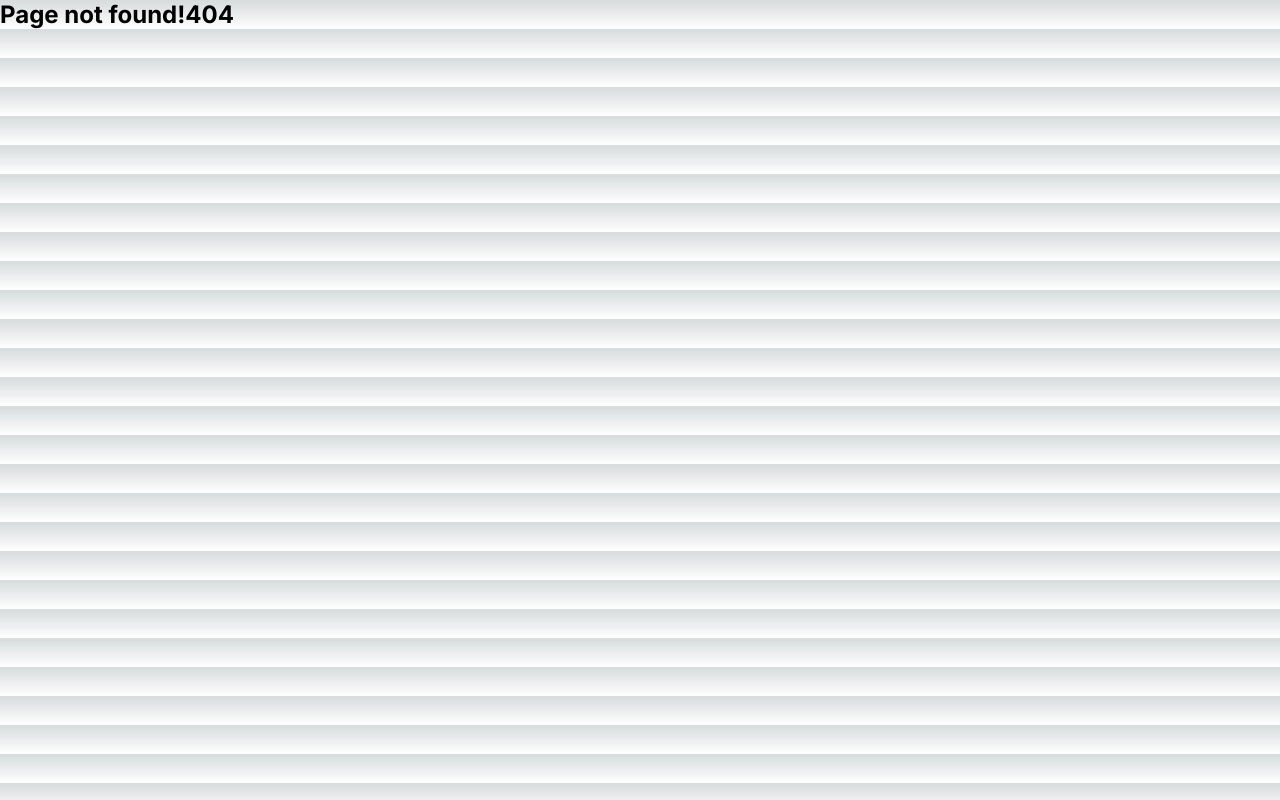
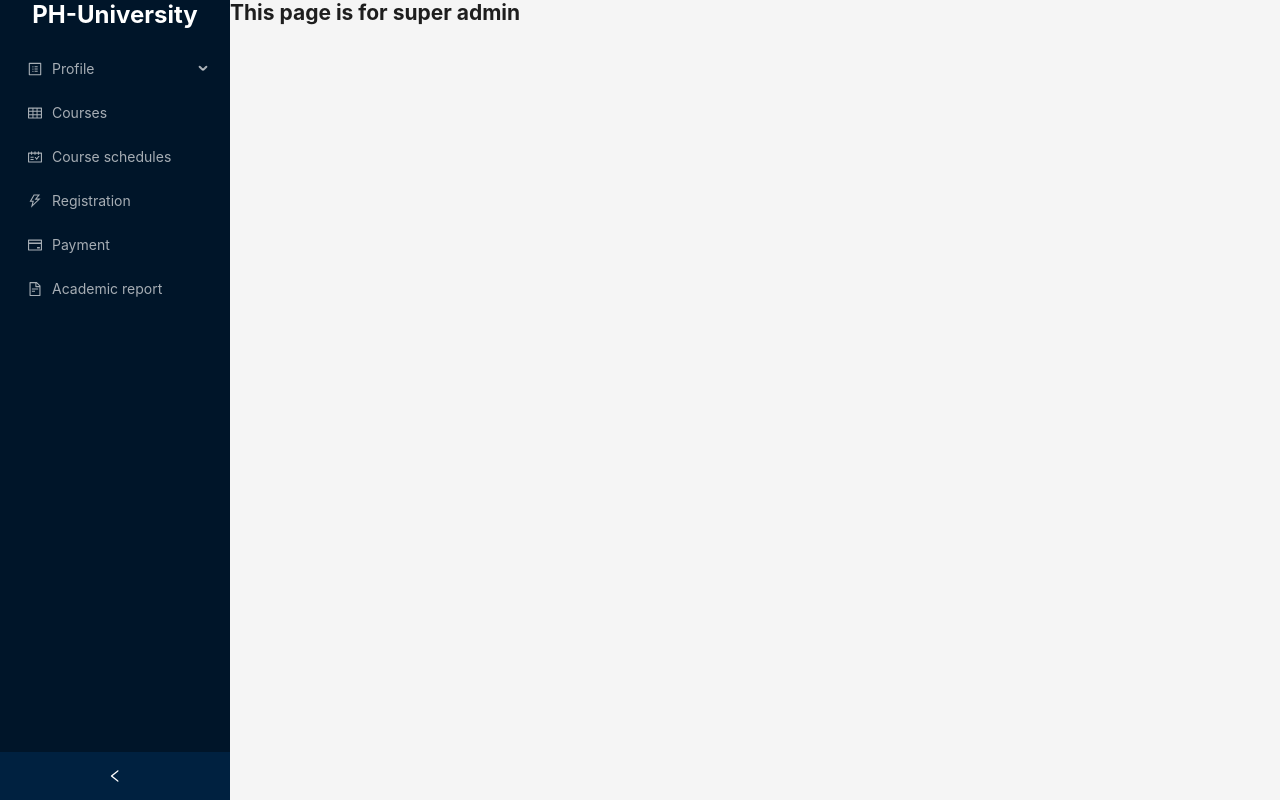
Before and after one commit to Sumon092/university_management_client, a Next.js app: page /super-admin in a window 1280 px wide. Before the commit this address had no page. Built offline with nearby package versions, Linux system fonts and the light colour scheme.

Commit message:
role based side bar done

```diff
--- /dev/null
+++ b/src/app/(withLayout)/super-admin/page.tsx
@@ -0,0 +1,10 @@
+
+const SuperAdminPage = () => {
+    return (
+        <div>
+            <h2>This page is for super admin</h2>
+        </div>
+    );
+};
+
+export default SuperAdminPage;
--- a/src/app/globals.css
+++ b/src/app/globals.css
@@ -1,107 +1,5 @@
-:root {
-  --max-width: 1100px;
-  --border-radius: 12px;
-  --font-mono: ui-monospace, Menlo, Monaco, 'Cascadia Mono', 'Segoe UI Mono',
-    'Roboto Mono', 'Oxygen Mono', 'Ubuntu Monospace', 'Source Code Pro',
-    'Fira Mono', 'Droid Sans Mono', 'Courier New', monospace;
-
-  --foreground-rgb: 0, 0, 0;
-  --background-start-rgb: 214, 219, 220;
-  --background-end-rgb: 255, 255, 255;
-
-  --primary-glow: conic-gradient(
-    from 180deg at 50% 50%,
-    #16abff33 0deg,
-    #0885ff33 55deg,
-    #54d6ff33 120deg,
-    #0071ff33 160deg,
-    transparent 360deg
-  );
-  --secondary-glow: radial-gradient(
-    rgba(255, 255, 255, 1),
-    rgba(255, 255, 255, 0)
-  );
-
-  --tile-start-rgb: 239, 245, 249;
-  --tile-end-rgb: 228, 232, 233;
-  --tile-border: conic-gradient(
-    #00000080,
-    #00000040,
-    #00000030,
-    #00000020,
-    #00000010,
-    #00000010,
-    #00000080
-  );
-
-  --callout-rgb: 238, 240, 241;
-  --callout-border-rgb: 172, 175, 176;
-  --card-rgb: 180, 185, 188;
-  --card-border-rgb: 131, 134, 135;
-}
-
-@media (prefers-color-scheme: dark) {
-  :root {
-    --foreground-rgb: 255, 255, 255;
-    --background-start-rgb: 0, 0, 0;
-    --background-end-rgb: 0, 0, 0;
-
-    --primary-glow: radial-gradient(rgba(1, 65, 255, 0.4), rgba(1, 65, 255, 0));
-    --secondary-glow: linear-gradient(
-      to bottom right,
-      rgba(1, 65, 255, 0),
-      rgba(1, 65, 255, 0),
-      rgba(1, 65, 255, 0.3)
-    );
-
-    --tile-start-rgb: 2, 13, 46;
-    --tile-end-rgb: 2, 5, 19;
-    --tile-border: conic-gradient(
-      #ffffff80,
-      #ffffff40,
-      #ffffff30,
-      #ffffff20,
-      #ffffff10,
-      #ffffff10,
-      #ffffff80
-    );
-
-    --callout-rgb: 20, 20, 20;
-    --callout-border-rgb: 108, 108, 108;
-    --card-rgb: 100, 100, 100;
-    --card-border-rgb: 200, 200, 200;
-  }
-}
-
 * {
   box-sizing: border-box;
   padding: 0;
   margin: 0;
 }
-
-html,
-body {
-  max-width: 100vw;
-  overflow-x: hidden;
-}
-
-body {
-  color: rgb(var(--foreground-rgb));
-  background: linear-gradient(
-      to bottom,
-      transparent,
-      rgb(var(--background-end-rgb))
-    )
-    rgb(var(--background-start-rgb));
-}
-
-a {
-  color: inherit;
-  text-decoration: none;
-}
-
-@media (prefers-color-scheme: dark) {
-  html {
-    color-scheme: dark;
-  }
-}
--- a/src/components/ui/SideBar.tsx
+++ b/src/components/ui/SideBar.tsx
@@ -1,50 +1,38 @@
 'use client';
 import { Menu,Layout } from "antd";
-import type { MenuProps } from 'antd';
-const { Header, Content, Footer, Sider } = Layout;
-type MenuItem = Required<MenuProps>['items'][number];
-import {
-    DesktopOutlined,
-    FileOutlined,
-    PieChartOutlined,
-    TeamOutlined,
-    UserOutlined,
-  } from '@ant-design/icons';
+const {  Sider } = Layout;
+
 import {useState}from 'react'
+import { sidebarItems } from "@/constants/sidebarItems";
+import { USER_ROLE } from "@/constants/role";
 
-function getItem(
-    label: React.ReactNode,
-    key: React.Key,
-    icon?: React.ReactNode,
-    children?: MenuItem[],
-  ): MenuItem {
-    return {
-      key,
-      icon,
-      children,
-      label,
-    } as MenuItem;
-  }
-
-  const items: MenuItem[] = [
-    getItem('Option 1', '1', <PieChartOutlined />),
-    getItem('Option 2', '2', <DesktopOutlined />),
-    getItem('User', 'sub1', <UserOutlined />, [
-      getItem('Tom', '3'),
-      getItem('Bill', '4'),
-      getItem('Alex', '5'),
-    ]),
-    getItem('Team', 'sub2', <TeamOutlined />, [getItem('Team 1', '6'), getItem('Team 2', '8')]),
-    getItem('Files', '9', <FileOutlined />),
-  ];
-
-const SideBar = () => {
+  const SideBar = () => {
     const [collapsed, setCollapsed] = useState(false);
+    const role=USER_ROLE.STUDENT
     return (
-        <Sider collapsible collapsed={collapsed} onCollapse={(value) => setCollapsed(value)}>
-        <div className="demo-logo-vertical" />
-        <Menu theme="dark" defaultSelectedKeys={['1']} mode="inline" items={items} />
-      </Sider>
+        <Sider
+            collapsible
+            collapsed={collapsed}
+            onCollapse={(value) => setCollapsed(value)}
+            width={230}
+            style={{
+                overflow: 'auto',
+                height: '100vh',
+                position: 'sticky',
+                left: 0,
+                top: 0,
+                bottom: 0,
+            }}
+        >
+            <div style={{
+                color:'white',
+                fontSize:'1.5rem',
+                textAlign:'center',
+                fontWeight:'bold',
+                marginBottom:'1rem'
+            }}>PH-University</div>
+            <Menu theme="dark" defaultSelectedKeys={['1']} mode="inline" items={sidebarItems(role)} />
+        </Sider>
     );
 };
 
--- /dev/null
+++ b/src/constants/role.ts
@@ -0,0 +1,6 @@
+export enum USER_ROLE {
+  STUDENT = "student",
+  FACULTY = "faculty",
+  ADMIN = "admin",
+  SUPER_ADMIN = "super-admin",
+}
--- /dev/null
+++ b/src/constants/sidebarItems.tsx
@@ -0,0 +1,202 @@
+import type { MenuProps } from "antd";
+import {
+  ProfileOutlined,
+  TableOutlined,
+  AppstoreOutlined,
+  ScheduleOutlined,
+  ThunderboltOutlined,
+  CreditCardOutlined,
+  FileTextOutlined,
+} from "@ant-design/icons";
+import Link from "next/link";
+import { USER_ROLE } from "./role";
+export const sidebarItems = (role: string) => {
+  const defaultSidebarItems: MenuProps["items"] = [
+    {
+      label: "Profile",
+      key: "profile",
+      icon: <ProfileOutlined />,
+      children: [
+        {
+          label: <Link href={`/${role}/profile`}>Account Profile</Link>,
+          key: `/${role}/profile`,
+        },
+        {
+          label: <Link href={`/${role}/change-password`}>Change Password</Link>,
+          key: `/${role}/change-password`,
+        },
+      ],
+    },
+  ];
+
+  const commonAdminSidebarItems: MenuProps["items"] = [
+    {
+      label: <Link href={`/${role}/manage-student`}>Manage Students</Link>,
+      icon: <TableOutlined />,
+      key: `/${role}/manage-student`,
+    },
+    {
+      label: <Link href={`/${role}/manage-faculty`}>Manage Faculty</Link>,
+      icon: <TableOutlined />,
+      key: `/${role}/manage-faculty`,
+    },
+  ];
+
+  const adminSidebarItems: MenuProps["items"] = [
+    ...defaultSidebarItems,
+    ...commonAdminSidebarItems,
+    {
+      label: "Manage academic",
+      key: "manage-academic",
+      icon: <TableOutlined />,
+      children: [
+        {
+          label: <Link href={`/${role}/academic/faculty`}>Faculties</Link>,
+          key: `/${role}/academic/faculty`,
+        },
+        {
+          label: <Link href={`/${role}/academic/department`}>Departments</Link>,
+          key: `/${role}/academic/department`,
+        },
+        {
+          label: <Link href={`/${role}/academic/semester`}>Semesters</Link>,
+          key: `/${role}/academic/semester`,
+        },
+      ],
+    },
+    {
+      label: "Management",
+      key: "management",
+      icon: <AppstoreOutlined />,
+      children: [
+        {
+          label: <Link href={`/${role}/department`}>Department</Link>,
+          key: `/${role}/department`,
+        },
+        {
+          label: <Link href={`/${role}/building`}>Building</Link>,
+          key: `/${role}/building`,
+        },
+        {
+          label: <Link href={`/${role}/room`}>Rooms</Link>,
+          key: `/${role}/room`,
+        },
+        {
+          label: <Link href={`/${role}/course`}>Course</Link>,
+          key: `/${role}/course`,
+        },
+        {
+          label: (
+            <Link href={`/${role}/semester-registration`}>
+              Semester registration
+            </Link>
+          ),
+          key: `/${role}/semester-registration`,
+        },
+        {
+          label: <Link href={`/${role}/offered-course`}>Offered courses</Link>,
+          key: `/${role}/offered-course`,
+        },
+        {
+          label: (
+            <Link href={`/${role}/offered-course-section`}>
+              Course sections
+            </Link>
+          ),
+          key: `/${role}/offered-course-section`,
+        },
+        {
+          label: (
+            <Link href={`/${role}/offered-course-schedule`}>
+              Course schedules
+            </Link>
+          ),
+          key: `/${role}/offered-course-schedule`,
+        },
+      ],
+    },
+  ];
+
+  const superAdminSidebarItems: MenuProps["items"] = [
+    ...defaultSidebarItems,
+    ...commonAdminSidebarItems,
+    {
+      label: <Link href={`/${role}/admin`}>Manage Admin</Link>,
+      icon: <TableOutlined />,
+      key: `/${role}/admin`,
+    },
+    {
+      label: <Link href={`/${role}/user`}>Manage User</Link>,
+      icon: <TableOutlined />,
+      key: `/${role}/user`,
+    },
+    {
+      label: "Manage permission",
+      key: "manage-permission",
+      icon: <AppstoreOutlined />,
+      children: [
+        {
+          label: <Link href={`/${role}/permission`}>View permissions</Link>,
+          key: `/${role}/permission`,
+        },
+      ],
+    },
+    {
+      label: "Management",
+      key: "management",
+      icon: <AppstoreOutlined />,
+      children: [
+        {
+          label: <Link href={`/${role}/department`}>Department</Link>,
+          key: `/${role}/department`,
+        },
+      ],
+    },
+  ];
+
+  const facultySidebarItems: MenuProps["items"] = [
+    ...defaultSidebarItems,
+    {
+      label: <Link href={`/${role}/courses`}>Courses</Link>,
+      icon: <TableOutlined />,
+      key: `/${role}/courses`,
+    },
+  ];
+
+  const studentSidebarItems: MenuProps["items"] = [
+    ...defaultSidebarItems,
+    {
+      label: <Link href={`/${role}/courses`}>Courses</Link>,
+      icon: <TableOutlined />,
+      key: `/${role}/courses`,
+    },
+    {
+      label: <Link href={`/${role}/courses/schedule`}>Course schedules</Link>,
+      icon: <ScheduleOutlined />,
+      key: `/${role}/courses/schedule`,
+    },
+    {
+      label: <Link href={`/${role}/registration`}>Registration</Link>,
+      icon: <ThunderboltOutlined />,
+      key: `/${role}/registration`,
+    },
+    {
+      label: <Link href={`/${role}/payment`}>Payment</Link>,
+      icon: <CreditCardOutlined />,
+      key: `/${role}/payment`,
+    },
+    {
+      label: <Link href={`/${role}/academic-report`}>Academic report</Link>,
+      icon: <FileTextOutlined />,
+      key: `/${role}/academic-report`,
+    },
+  ];
+
+  if (role === USER_ROLE.SUPER_ADMIN) return superAdminSidebarItems;
+  else if (role === USER_ROLE.ADMIN) return adminSidebarItems;
+  else if (role === USER_ROLE.FACULTY) return facultySidebarItems;
+  else if (role === USER_ROLE.STUDENT) return studentSidebarItems;
+  else {
+    return defaultSidebarItems;
+  }
+};
```
